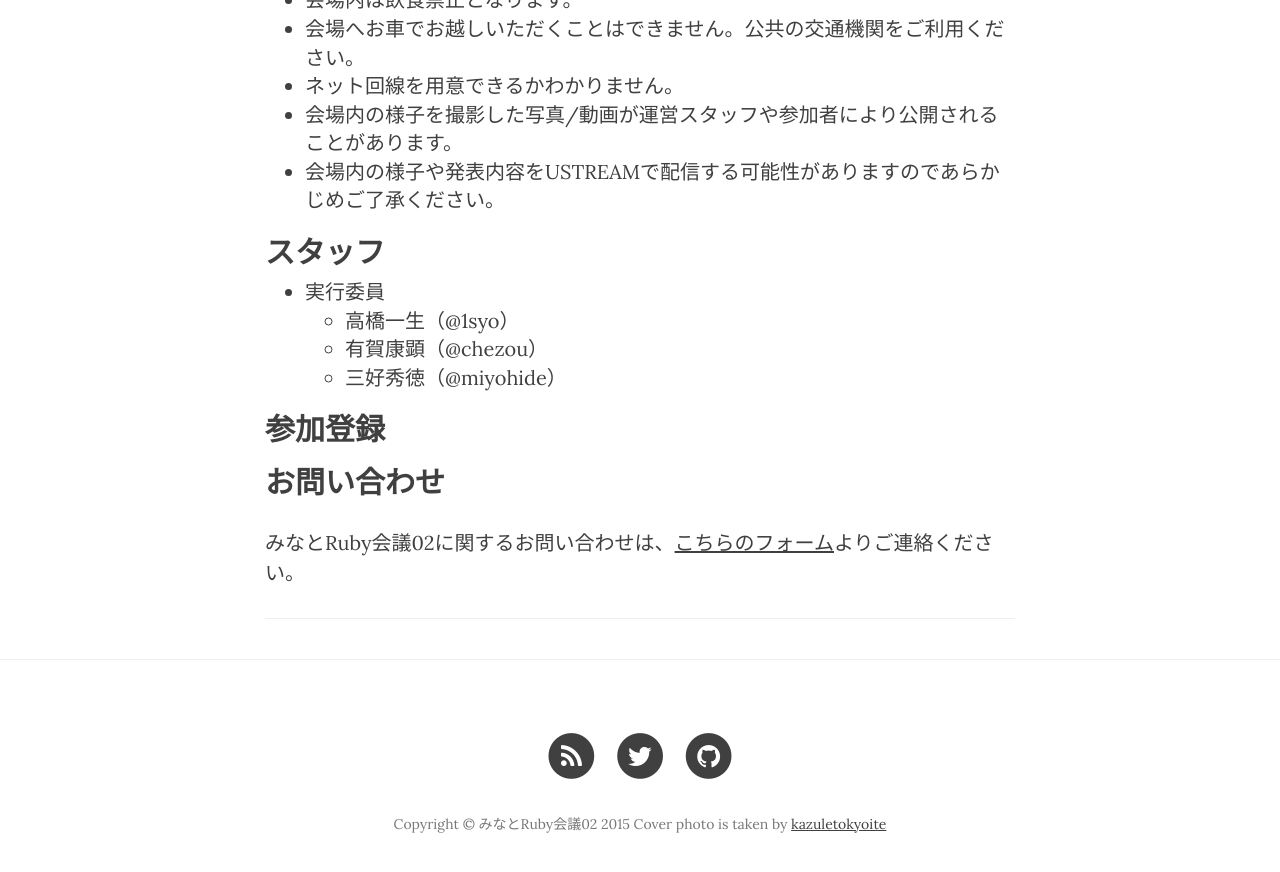
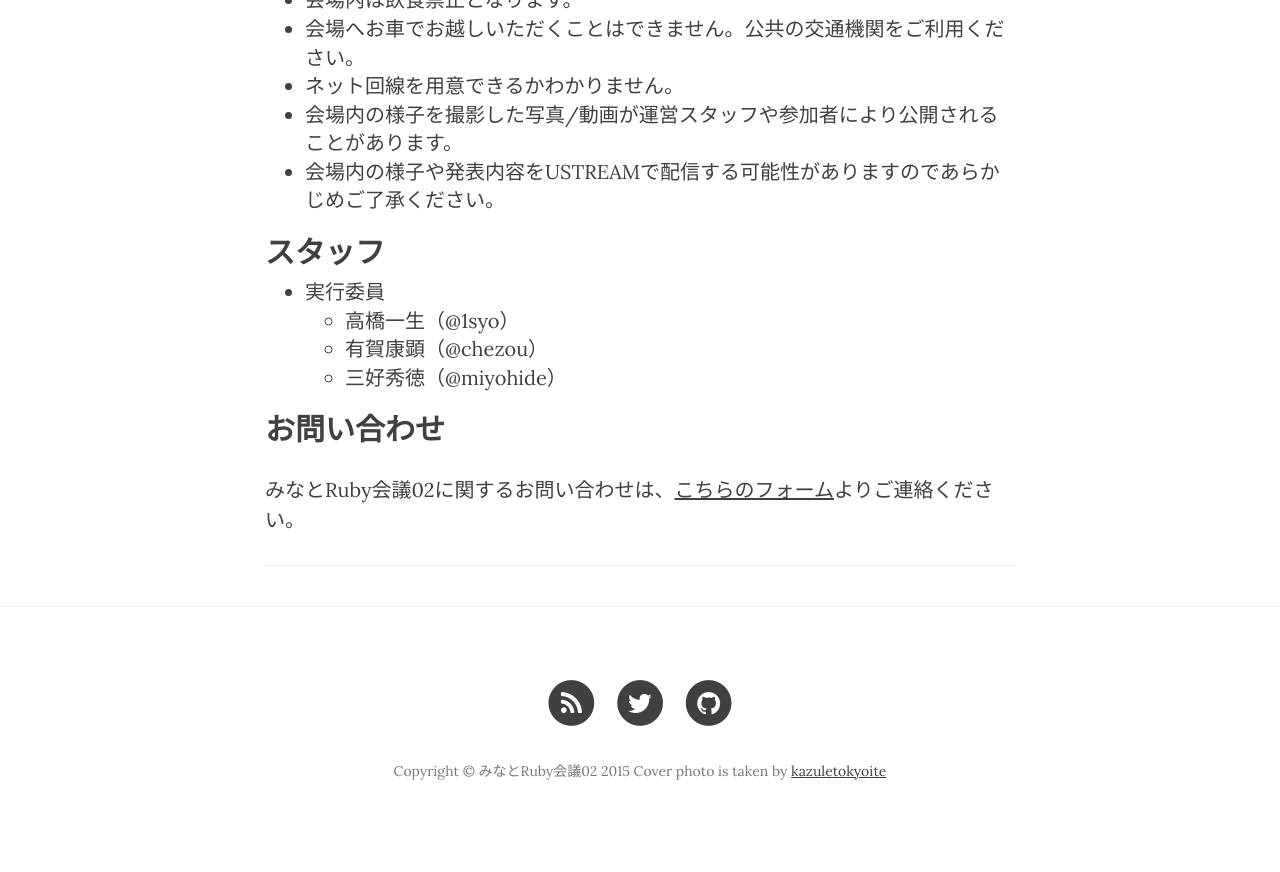
Before and after one commit to yokohamarb/minatork02, a Jekyll site: the page built from index.md, in a window 1280 px wide and 900 px high, scrolled down 1551 px. Shown: the top 872 px of the window. Built offline with Jekyll 4.4.1, drawn with Linux system fonts in a browser that asks for light colours; nearby versions of some CDN libraries; after the commit the page ends 2398 px from its top, so only the background shows below that.

Commit message:
Remove duplicate（Registration）

```diff
--- a/index.md
+++ b/index.md
@@ -46,8 +46,6 @@ Yokohama.rbのRubyistが語る、Rubyがある生活をぜひお聞きくださ
   - 有賀康顕（@chezou）
   - 三好秀徳（@miyohide）
 
-## 参加登録
-
 ## お問い合わせ
 みなとRuby会議02に関するお問い合わせは、[こちらのフォーム](http://goo.gl/forms/j7LECMYQS1)よりご連絡ください。
 
```
